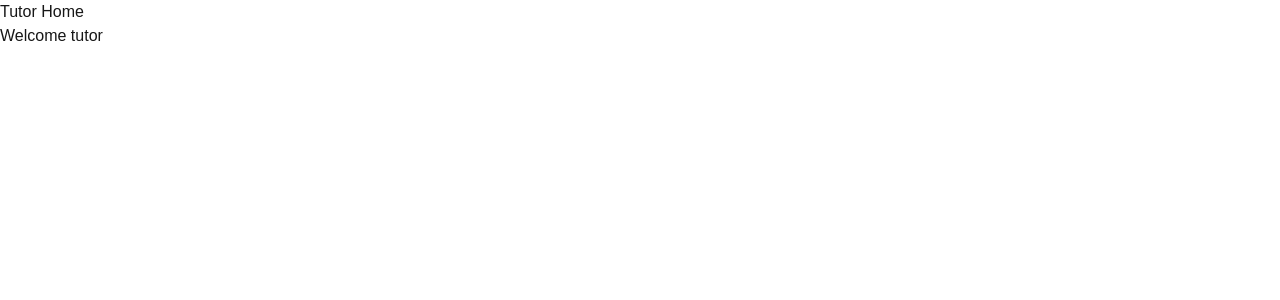
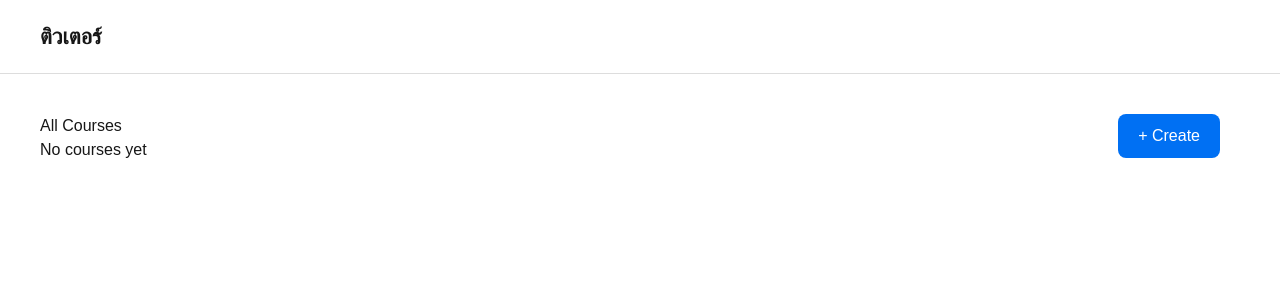
Before and after one commit to 6704062617083/EduMatch, a Next.js app: page /tutor/home in a window 1280 px wide. Shown: the top 300 px of the page. Built offline with nearby package versions, Linux system fonts and the light colour scheme.

Commit message:
Update login as Admin & Update tutor ui create course V1

```diff
--- /dev/null
+++ b/app/admin/home/page.tsx
@@ -0,0 +1,8 @@
+export default function TutorHome() {
+  return (
+    <div>
+      <h1>Admin Home</h1>
+      <p>Welcome Admin</p>
+    </div>
+  );
+}
--- a/app/api/login/route.ts
+++ b/app/api/login/route.ts
@@ -34,7 +34,7 @@ export async function POST(req: Request) {
     }
 
     return NextResponse.json(
-      { message: "ล็อกอินสำเร็จ ✅"
+      { message: "ล็อกอินสำเร็จ"
         , role: user.role },
       { status: 200 }
     );
--- a/app/login/page.tsx
+++ b/app/login/page.tsx
@@ -25,6 +25,8 @@ export default function LoginPage() {
         router.push("/student/home");
       } else if (data.role === "tutor") {
         router.push("/tutor/home");
+      } else if (data.role === "admin") {
+        router.push("/admin/home");
       }
       setEmail("");
       setPassword("");
--- a/app/tutor/home/page.tsx
+++ b/app/tutor/home/page.tsx
@@ -1,8 +1,184 @@
+"use client";
+import { useState } from "react";
+
 export default function TutorHome() {
+  const [showModal, setShowModal] = useState(false);
+  const [courseName, setCourseName] = useState("");
+  const [description, setDescription] = useState("");
+  const [startTime, setStartTime] = useState("");
+  const [endTime, setEndTime] = useState("");
+
+  function handleCreate() {
+    const newCourse = {
+      courseName,
+      description,
+      startTime,
+      endTime,
+    };
+
+    console.log(newCourse);
+    setShowModal(false);
+    setCourseName("");
+    setDescription("");
+    setStartTime("");
+    setEndTime("");
+  }
+
   return (
-    <div>
-      <h1>Tutor Home</h1>
-      <p>Welcome tutor</p>
+    <div style={{ height: "100vh", display: "flex", flexDirection: "column" }}>
+
+      {/* TOP BAR */}
+      <div
+        style={{
+          padding: "20px 40px",
+          fontSize: "22px",
+          fontWeight: "bold",
+          borderBottom: "1px solid #ddd",
+        }}
+      >
+        ติวเตอร์
+      </div>
+
+      {/* MAIN CONTENT */}
+      <div style={{ display: "flex", flex: 1 }}>
+
+        {/* LEFT SIDE */}
+        <div
+          style={{
+            flex: 1,
+            padding: "40px",
+          }}
+        >
+          <h2>All Courses</h2>
+          <p>No courses yet</p>
+        </div>
+
+        {/* RIGHT SIDE */}
+        <div
+          style={{
+            width: "250px",
+            padding: "40px 60px 40px 0", // เขยิบปุ่มเข้ามา
+            display: "flex",
+            justifyContent: "flex-end",
+            alignItems: "flex-start",
+          }}
+        >
+          <button
+            onClick={() => setShowModal(true)}
+            style={{
+              padding: "10px 20px",
+              background: "#0070f3",
+              color: "white",
+              border: "none",
+              borderRadius: "8px",
+              cursor: "pointer",
+            }}
+          >
+            + Create
+          </button>
+        </div>
+      </div>
+
+      {/* MODAL */}
+      {showModal && (
+        <div
+          style={{
+            position: "fixed",
+            top: 0,
+            left: 0,
+            width: "100%",
+            height: "100%",
+            background: "rgba(0,0,0,0.5)",
+            display: "flex",
+            justifyContent: "center",
+            alignItems: "center",
+          }}
+        >
+          <div
+            style={{
+              background: "white",
+              padding: "40px",
+              borderRadius: "12px",
+              width: "500px", // ทำให้ใหญ่ขึ้น
+            }}
+          >
+            <h2 style={{ marginBottom: "20px" }}>Create Course</h2>
+
+            <input
+              type="text"
+              placeholder="Course Name"
+              value={courseName}
+              onChange={(e) => setCourseName(e.target.value)}
+              style={inputStyle}
+            />
+
+            <textarea
+              placeholder="Description"
+              value={description}
+              onChange={(e) => setDescription(e.target.value)}
+              style={{ ...inputStyle, height: "80px" }}
+            />
+
+            <label>Start Time</label>
+            <input
+              type="datetime-local"
+              value={startTime}
+              onChange={(e) => setStartTime(e.target.value)}
+              style={inputStyle}
+            />
+
+            <label>End Time</label>
+            <input
+              type="datetime-local"
+              value={endTime}
+              onChange={(e) => setEndTime(e.target.value)}
+              style={inputStyle}
+            />
+
+            <div
+              style={{
+                display: "flex",
+                justifyContent: "space-between",
+                marginTop: "20px",
+              }}
+            >
+              <button onClick={() => setShowModal(false)} style={cancelBtn}>
+                Cancel
+              </button>
+
+              <button onClick={handleCreate} style={createBtn}>
+                Create
+              </button>
+            </div>
+          </div>
+        </div>
+      )}
     </div>
   );
 }
+
+const inputStyle = {
+  width: "100%",
+  padding: "10px",
+  marginBottom: "15px",
+  borderRadius: "6px",
+  border: "1px solid #ccc",
+};
+
+const createBtn = {
+  padding: "8px 20px",
+  background: "#0070f3",
+  color: "white",
+  border: "none",
+  borderRadius: "6px",
+  cursor: "pointer",
+};
+
+const cancelBtn = {
+  padding: "8px 20px",
+  background: "#aaa",
+  color: "white",
+  border: "none",
+  borderRadius: "6px",
+  cursor: "pointer",
+};
```
Also changed, not shown: app/api/courses/route.ts (added), 1 other file (tests, documents, lock files or other folders).
